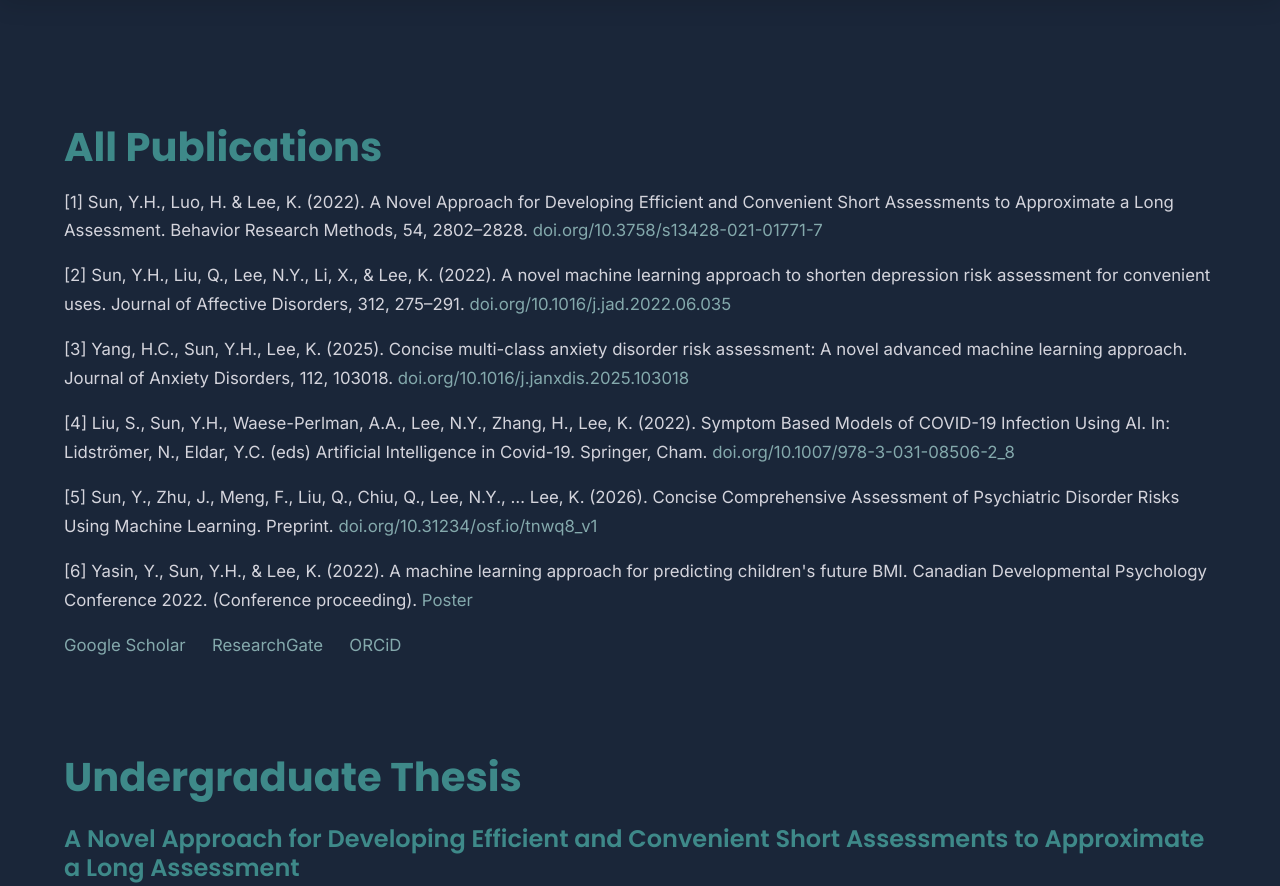
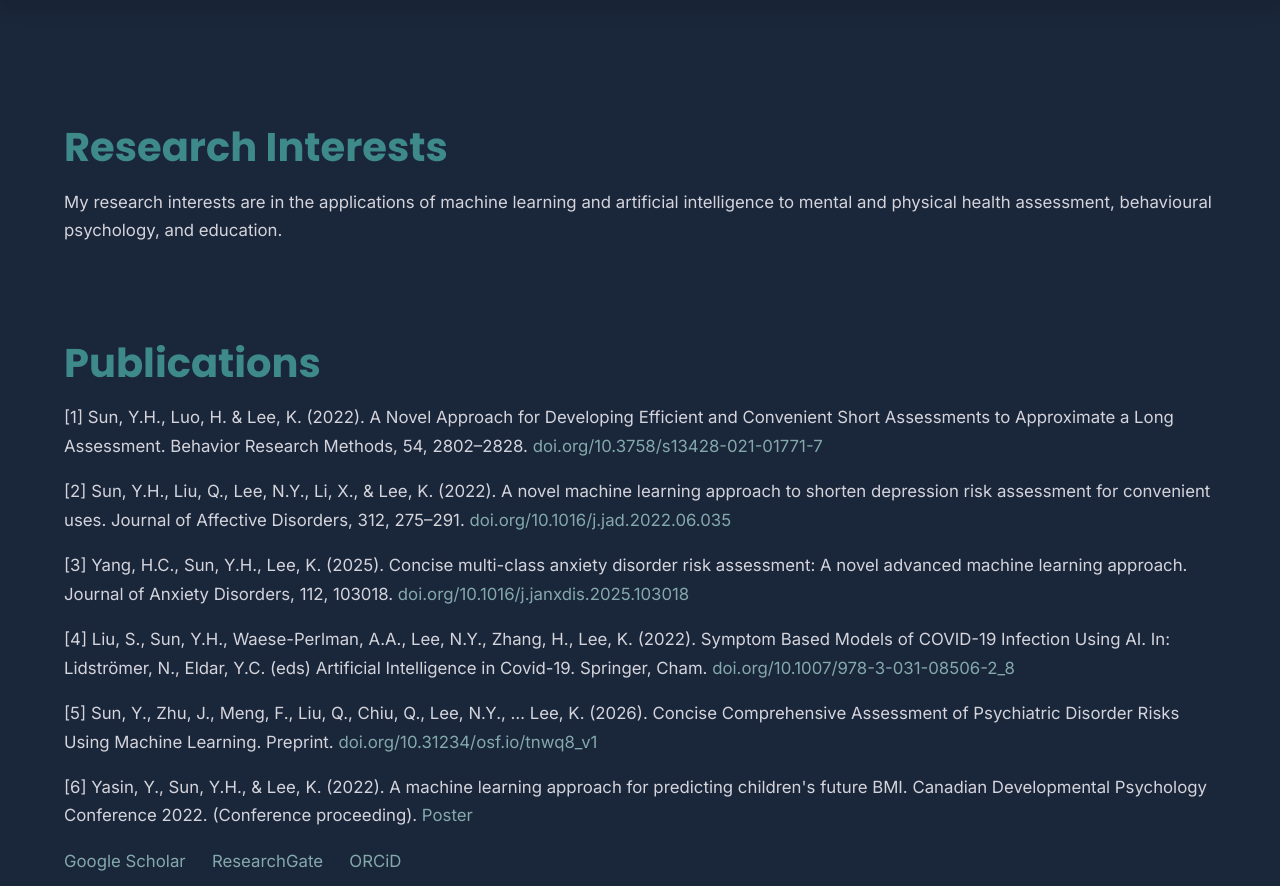
Before and after one commit to billyhsun/billyhsun.github.io, a plain HTML site: page pages/research.html in a window 1280 px wide. Shown: the top 886 px of the page. Drawn offline with nearby package versions, Linux system fonts and the light colour scheme.

Commit message:
add research interests

```diff
--- a/pages/research.html
+++ b/pages/research.html
@@ -47,7 +47,11 @@
         <!--Main-->
         <title>Research Experience & Publications - Bill Sun</title>
 
-        <h1>All Publications</h1>
+        <h1>Research Interests</h1>
+        <p>My research interests are in the applications of machine learning and artificial intelligence to mental and physical health assessment, behavioural psychology, and education.</p>
+        <br><br>
+
+        <h1>Publications</h1>
         <publications-list></publications-list>
         <br><br>
 
```
